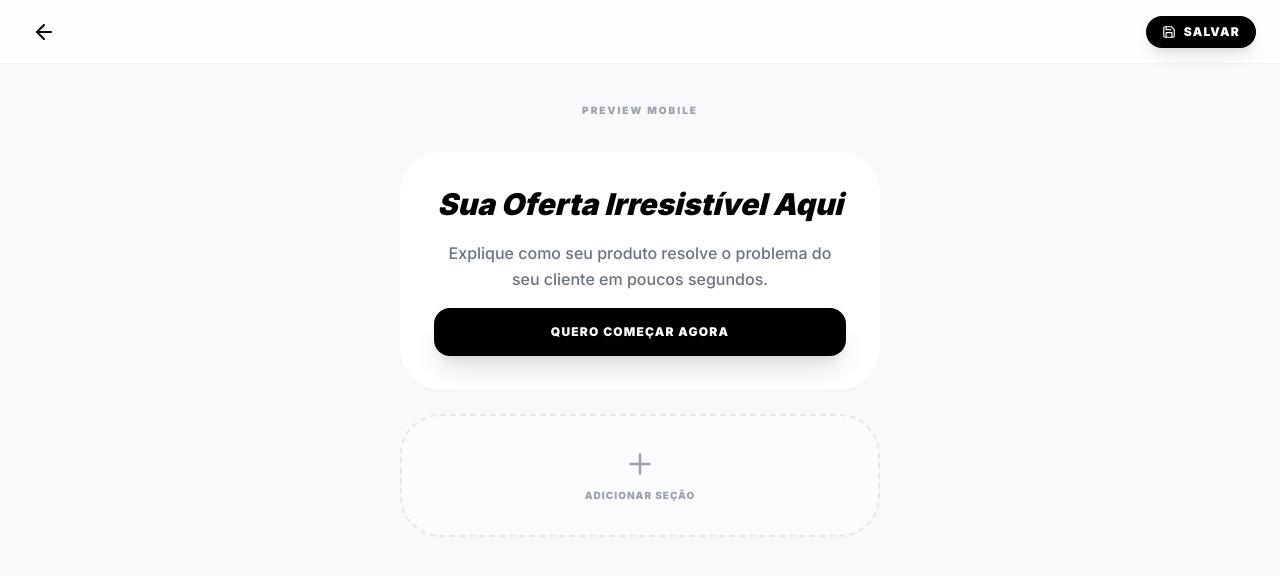
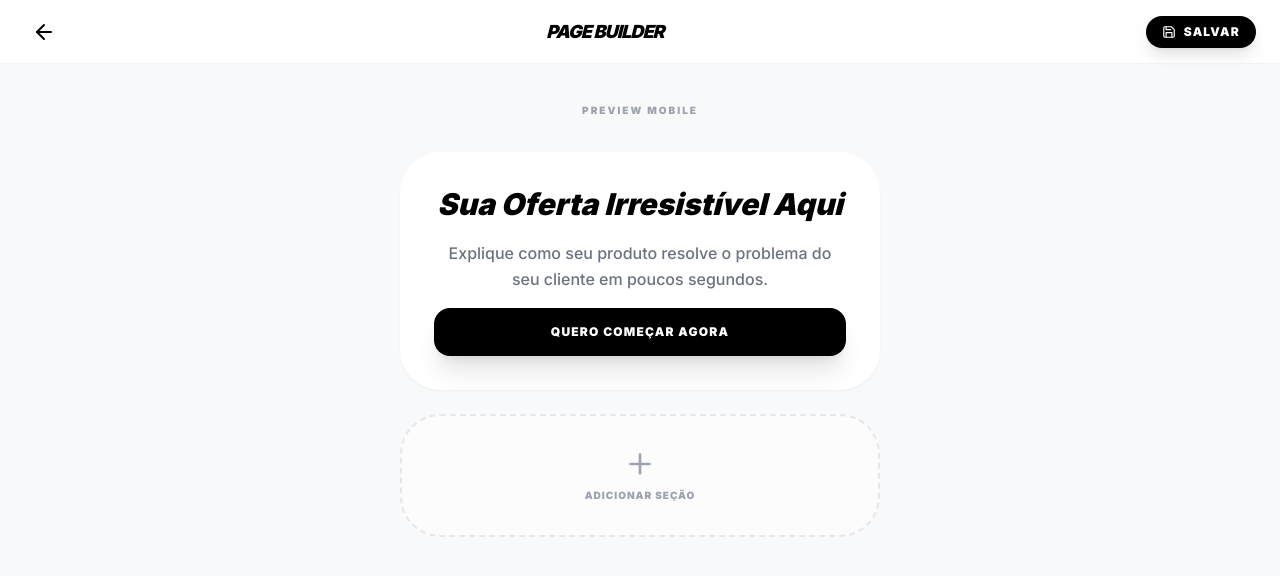
Before and after one commit to beneditojuniorbr/dito.com.br, a Next.js app in the folder dito-saas/: page /builder in a window 1280 px wide. Shown: the top 576 px of the page. Built offline with nearby package versions, Linux system fonts and the light colour scheme; sample sign-in values are in the browser's storage.

Commit message:
Atualizacao Automatica: 13/05/2026  7:30:51,78

```diff
--- a/dito-saas/app/builder/page.tsx
+++ b/dito-saas/app/builder/page.tsx
@@ -1,6 +1,6 @@
 "use client";
 
-import { useState, useEffect } from "react";
+import React, { useState, useEffect, Suspense } from "react";
 import {
   Plus,
   Type,
@@ -30,13 +30,11 @@ interface Block {
   content: any;
 }
 
-import { Suspense } from "react";
-
 function BuilderContent() {
   const router = useRouter();
   const searchParams = useSearchParams();
   const productId = searchParams.get("product");
-  // ... rest of the existing state and functions
+
   const [blocks, setBlocks] = useState<Block[]>([]);
   const [editingBlock, setEditingBlock] = useState<string | null>(null);
   const [isAddingBlock, setIsAddingBlock] = useState(false);
@@ -183,6 +181,7 @@ function BuilderContent() {
         <button onClick={() => router.back()} className="p-2 hover:bg-gray-100 rounded-full transition-colors">
           <ArrowLeft size={24} />
         </button>
+        <h1 className="font-black italic text-lg uppercase tracking-tighter">Page Builder</h1>
         <div className="flex gap-2">
           {pageData?.slug && (
             <button
```
